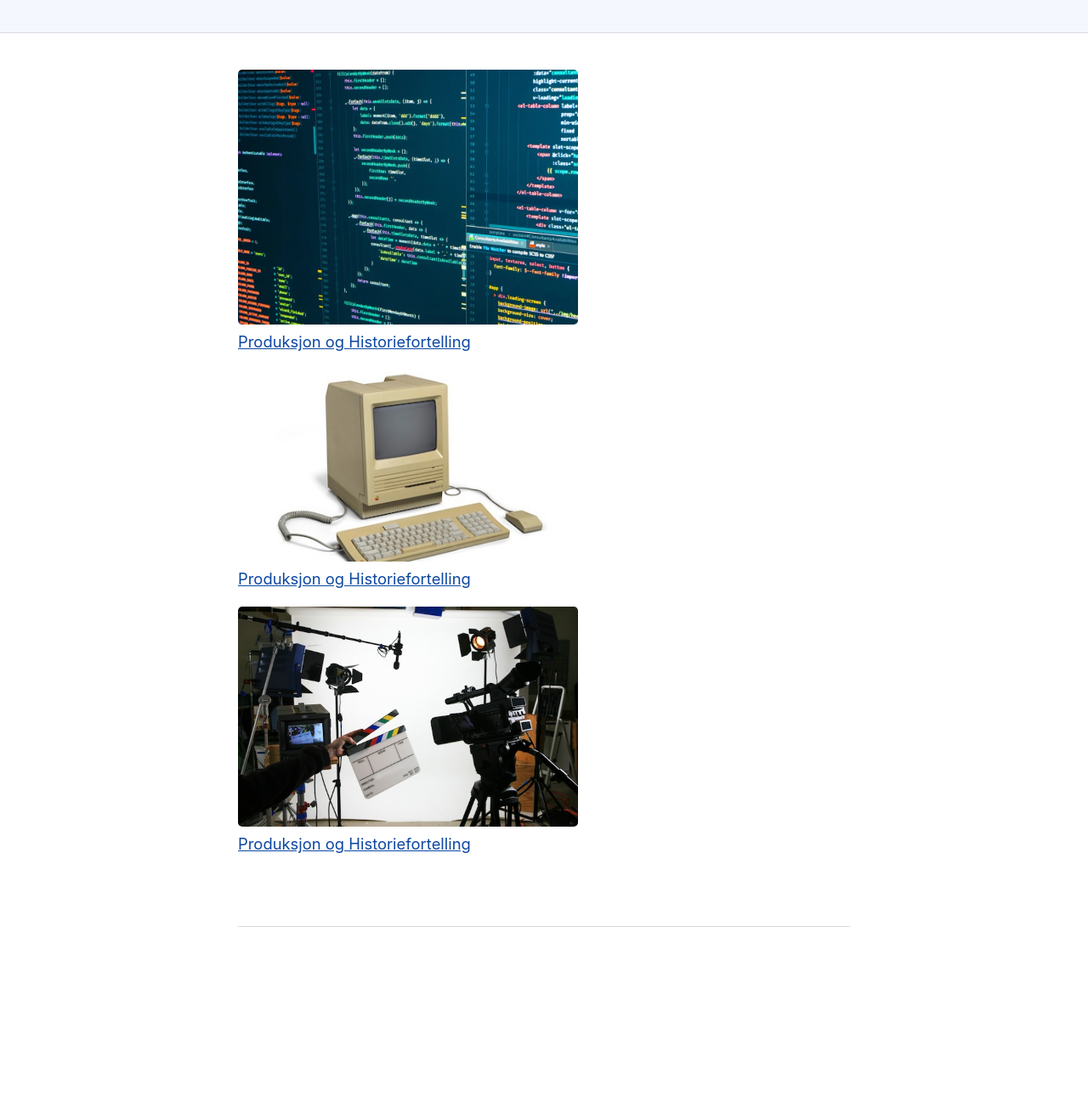
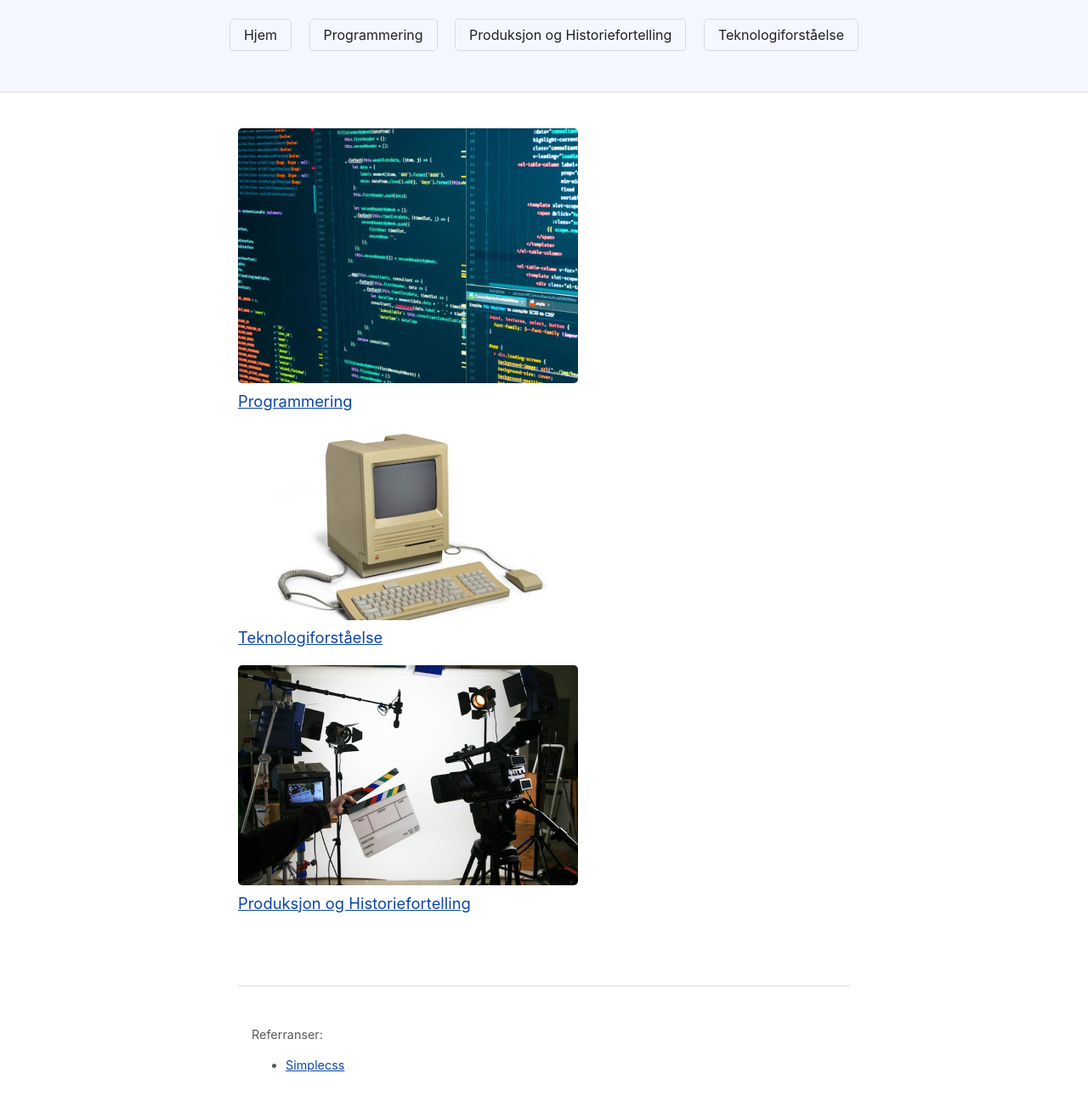
Before and after one commit to ismulniir/muggenloff, a plain HTML site: page Index.html in a window 1280 px wide. Shown: the part 122-1425 px from the top of the page at 85% size. Before the commit the page ends 1284 px from the top, so only its background shows below. Drawn offline with Linux system fonts and the light colour scheme.

Commit message:
gorilladass

```diff
--- a/Index.html
+++ b/Index.html
@@ -7,8 +7,8 @@
     <title>Oppgaver i programfag</title>
     <link rel="stylesheet" href="css/simple.css">
     <style>
-        .menuimg{
-            width:400px;
+        .menuimg {
+            width: 400px;
         }
     </style>
 </head>
@@ -17,18 +17,31 @@
     <header>
         <h1>Oversikt av oppgaver i alle programfag.</h1>
         <p>liste over alle oppgaver</p>
+        <nav>
+            <a href="Index.html">Hjem</a>
+            <a href="oppgave1.html">Programmering</a>
+            <a href="oppgave2.html">Produksjon og Historiefortelling</a>
+            <a href="oppgave3.html">Teknologiforståelse</a>
+        </nav>
     </header>
 
     <main>
-        <p><a href="oppgave1.html"><img title="Programmering" src="bilde/booroo.webp" class="menuimg"><span style="display:block;">Produksjon og Historiefortelling</span></a> </p>
+        <p><a href="oppgave1.html"><img title="Programmering" src="bilde/booroo.webp" class="menuimg"><span
+                    style="display:block;">Programmering</span></a> </p>
 
-        <p><a href="oppgave2.html"><img title="Teknologiforståelse" src="bilde/grahhh.jpeg" class="menuimg"><span style="display:block;">Produksjon og Historiefortelling</span></a></p>
+        <p><a href="oppgave3.html"><img title="Teknologiforståelse" src="bilde/grahhh.jpeg" class="menuimg"><span
+                    style="display:block;">Teknologiforståelse</span></a></p>
 
-        <p><a href="oppgave2.html"><img title="Produksjon og Historiefortelling" src="bilde/aaaaagaegr.jpg" class="menuimg"><span style="display:block;">Produksjon og Historiefortelling</span></a></p>
+        <p><a href="oppgave2.html"><img title="Produksjon og Historiefortelling" src="bilde/aaaaagaegr.jpg"
+                    class="menuimg"><span style="display:block;">Produksjon og Historiefortelling</span></a></p>
     </main>
 
-    <footer>
-        <p></p>
+    <footer style="text-align:left">
+        <P>Referranser:</P>
+        <ul>
+            <li><a href="https://simplecss.org/demo">Simplecss</a></li>
+        </ul>
+
     </footer>
 </body>
 
```
Also changed, not shown: oppgave1.html (+7 -1 lines), oppgave2.html (+18 -5 lines), oppgave3.html (+10 -1 lines), bilde/Screenshot 2023-02-02 191038.png (added).
